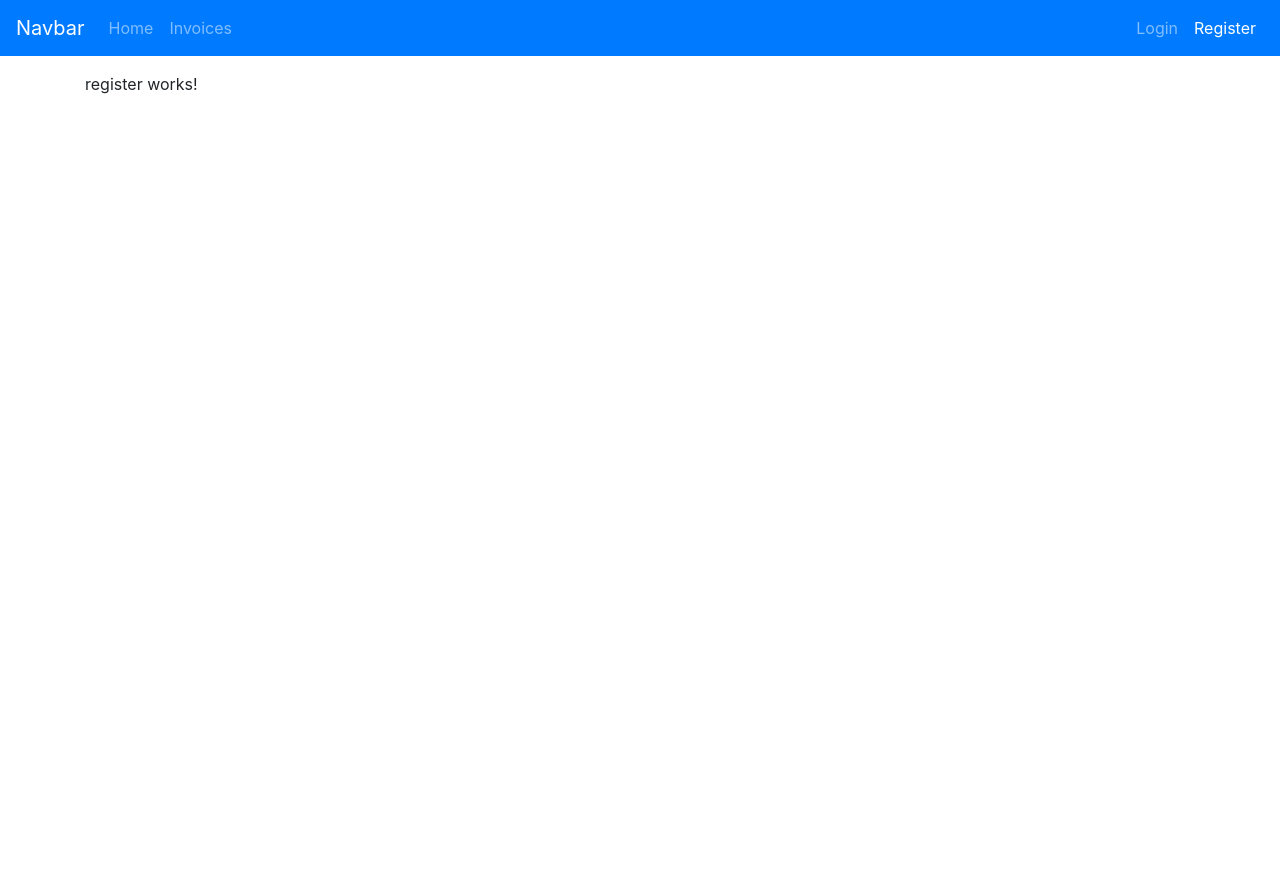
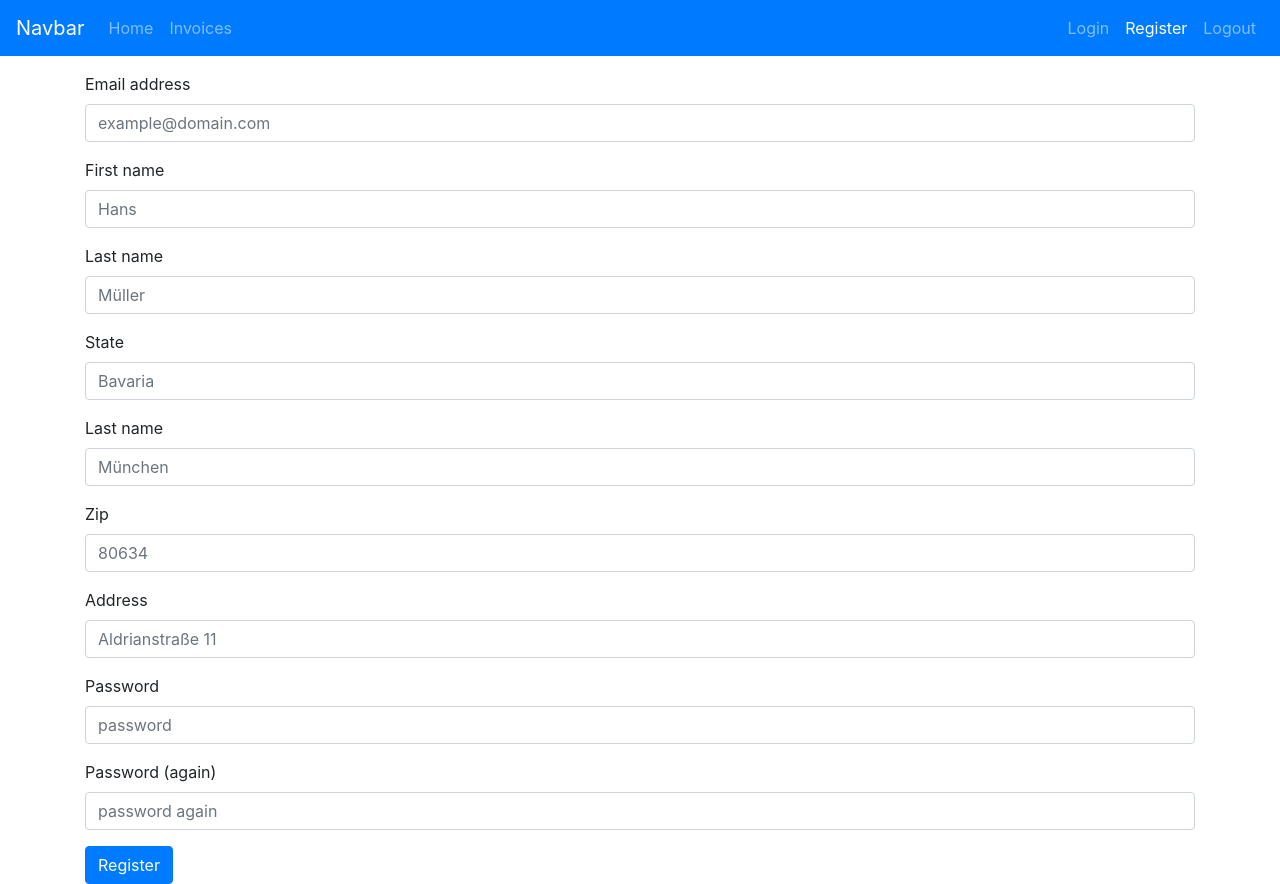
Before and after one commit to S62Groep4/RekeningRijderApplicatie, an Angular app in the folder Front-end/RekeningRijdsApplicatie/: page /register in a window 1280 px wide. Before the commit the page ends 800 px from the top, so only its background shows below. Built offline with nearby package versions, Linux system fonts and the light colour scheme.

Commit message:
Basic layout of pages.

```diff
--- a/Front-end/RekeningRijdsApplicatie/src/app/app.module.ts
+++ b/Front-end/RekeningRijdsApplicatie/src/app/app.module.ts
@@ -9,6 +9,7 @@ import {NgbModule} from '@ng-bootstrap/ng-bootstrap';
 import { LoginComponent } from './login/login.component';
 import { RegisterComponent } from './register/register.component';
 import { InvoicesComponent } from './invoices/invoices.component';
+import { InvoiceCardComponent } from './invoice-card/invoice-card.component';
 
 const appRoutes: Routes = [
   {
@@ -41,7 +42,8 @@ const appRoutes: Routes = [
     NavBarComponent,
     LoginComponent,
     RegisterComponent,
-    InvoicesComponent
+    InvoicesComponent,
+    InvoiceCardComponent
   ],
   imports: [
     BrowserModule,
--- /dev/null
+++ b/Front-end/RekeningRijdsApplicatie/src/app/invoice-card/invoice-card.component.html
@@ -0,0 +1,6 @@
+<div class="card mb-3">
+  <div class="card-body">
+    <h5>Invoice title</h5>
+    This is some text within a card body.
+  </div>
+</div>
--- /dev/null
+++ b/Front-end/RekeningRijdsApplicatie/src/app/invoice-card/invoice-card.component.ts
@@ -0,0 +1,15 @@
+import { Component, OnInit } from '@angular/core';
+
+@Component({
+  selector: 'app-invoice-card',
+  templateUrl: './invoice-card.component.html',
+  styleUrls: ['./invoice-card.component.css']
+})
+export class InvoiceCardComponent implements OnInit {
+
+  constructor() { }
+
+  ngOnInit() {
+  }
+
+}
--- a/Front-end/RekeningRijdsApplicatie/src/app/invoices/invoices.component.html
+++ b/Front-end/RekeningRijdsApplicatie/src/app/invoices/invoices.component.html
@@ -1,3 +1,4 @@
-<p>
-  invoices works!
-</p>
+<h1>Invoices</h1>
+<app-invoice-card></app-invoice-card>
+<app-invoice-card></app-invoice-card>
+<app-invoice-card></app-invoice-card>
--- a/Front-end/RekeningRijdsApplicatie/src/app/login/login.component.html
+++ b/Front-end/RekeningRijdsApplicatie/src/app/login/login.component.html
@@ -1,3 +1,11 @@
-<p>
-  login works!
-</p>
+<form>
+  <div class="form-group">
+    <label for="inputEmail">Email address</label>
+    <input type="email" class="form-control" id="inputEmail" placeholder="example@domain.com">
+  </div>
+  <div class="form-group">
+    <label for="inputPassword">Password</label>
+    <input type="password" class="form-control" id="inputPassword" placeholder="password">
+  </div>
+  <button type="submit" class="btn btn-primary">Login</button>
+</form>
--- a/Front-end/RekeningRijdsApplicatie/src/app/nav-bar/nav-bar.component.html
+++ b/Front-end/RekeningRijdsApplicatie/src/app/nav-bar/nav-bar.component.html
@@ -11,7 +11,7 @@
         <a class="nav-link" routerLink="">Home</a>
       </li>
       <li class="nav-item" routerLinkActive="active">
-        <a class="nav-link" routerLink="Invoices">Invoices</a>
+        <a class="nav-link" routerLink="invoices">Invoices</a>
       </li>
     </ul>
     <ul class="navbar-nav">
@@ -21,6 +21,9 @@
       <li class="nav-item" routerLinkActive="active">
         <a class="nav-link" routerLink="register">Register</a>
       </li>
+      <li class="nav-item">
+        <a class="nav-link" routerLink="logout">Logout</a>
+      </li>
     </ul>
   </div>
 </nav>
--- a/Front-end/RekeningRijdsApplicatie/src/app/register/register.component.html
+++ b/Front-end/RekeningRijdsApplicatie/src/app/register/register.component.html
@@ -1,3 +1,39 @@
-<p>
-  register works!
-</p>
+<form>
+  <div class="form-group">
+    <label for="inputEmail">Email address</label>
+    <input type="email" class="form-control" id="inputEmail" placeholder="example@domain.com">
+  </div>
+  <div class="form-group">
+    <label for="inputFirstName">First name</label>
+    <input type="text" class="form-control" id="inputFirstName" placeholder="Hans">
+  </div>
+  <div class="form-group">
+    <label for="inputLastName">Last name</label>
+    <input type="text" class="form-control" id="inputLastName" placeholder="Müller">
+  </div>
+  <div class="form-group">
+    <label for="inputState">State</label>
+    <input type="text" class="form-control" id="inputState" placeholder="Bavaria">
+  </div>
+  <div class="form-group">
+    <label for="inputCity">Last name</label>
+    <input type="text" class="form-control" id="inputCity" placeholder="München">
+  </div>
+  <div class="form-group">
+    <label for="inputZip">Zip</label>
+    <input type="text" class="form-control" id="inputZip" placeholder="80634">
+  </div>
+  <div class="form-group">
+    <label for="inputAddress">Address</label>
+    <input type="text" class="form-control" id="inputAddress" placeholder="Aldrianstraße 11">
+  </div>
+  <div class="form-group">
+    <label for="inputPassword">Password</label>
+    <input type="password" class="form-control" id="inputPassword" placeholder="password">
+  </div>
+  <div class="form-group">
+    <label for="inputPasswordVerify">Password (again)</label>
+    <input type="password" class="form-control" id="inputPasswordVerify" placeholder="password again">
+  </div>
+  <button type="submit" class="btn btn-primary">Register</button>
+</form>
```
Also changed, not shown: Front-end/RekeningRijdsApplicatie/src/app/invoice-card/invoice-card.component.css (added), 1 other file (tests, documents, lock files or other folders).
